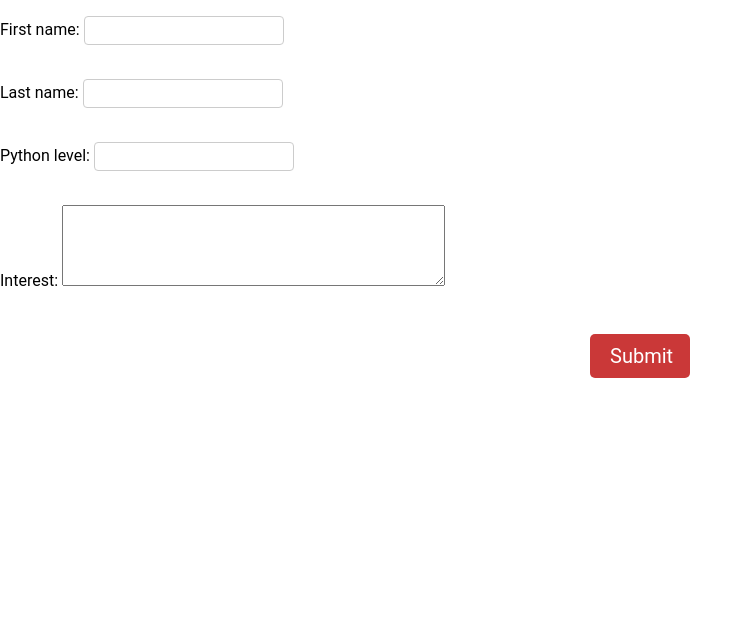
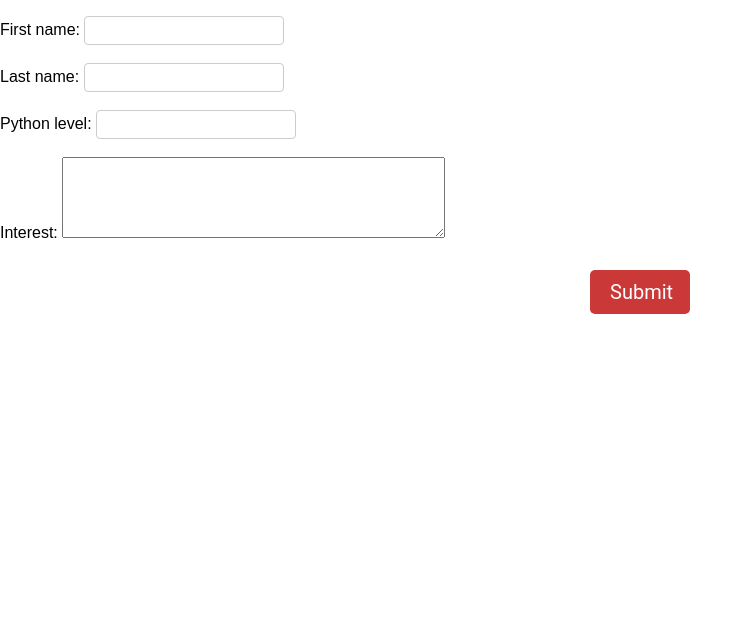
Before and after one commit to AlexisBogroff/elegoua_webapp, a Django app: page /webapp/form/ in a window 1280 px wide. Shown: the part 98-716 px from the top of the page, without its empty margins (0-752 px from the left). Run offline with Django 4.2, Linux system fonts and the light colour scheme.

Commit message:
delete form css

```diff
--- a/elegoua/webapp/static/css/style.css
+++ b/elegoua/webapp/static/css/style.css
@@ -4,12 +4,6 @@ label {
 }
 
 
-form {
-  font-family: 'Roboto', sans-serif;
-  display: flex;
-  justify-content: center;
-  flex-direction: column;
-}
 
 input {
   font-family: 'Roboto', sans-serif;
```
